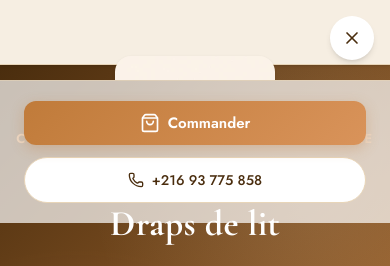
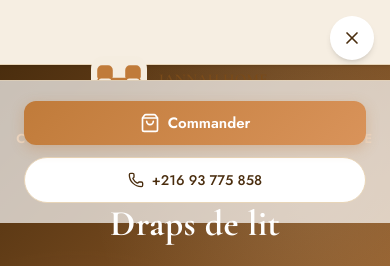
Before and after one commit to mathfadi4-source/jannah-home, a Next.js app: page /fr in a window 390 px wide. Both pictures are taken after a click on the button 358 px from the left and 32 px from the top of the page. Shown: the top 266 px of the page. Built offline with nearby package versions, Linux system fonts and the light colour scheme; no server answers; the database is empty.

Commit message:
Update MobileNav.tsx

```diff
--- a/src/components/MobileNav.tsx
+++ b/src/components/MobileNav.tsx
@@ -2,7 +2,7 @@
 
 import { useEffect, useState } from "react";
 import Link from "next/link";
-import Image from "next/image";
+import Logo from "@/components/Logo";
 import { usePathname } from "next/navigation";
 import { Menu, X, Home, Package, ShoppingBag, Phone, ChevronRight } from "lucide-react";
 import type { Locale } from "@/i18n/config";
@@ -76,20 +76,9 @@ export default function MobileNav({
           </button>
 
           <div className="flex-1 overflow-y-auto px-6 pt-14 pb-6 flex flex-col">
-            <Link
-              href={`/${locale}`}
-              className="mx-auto mb-8 block w-40 max-w-[45vw]"
-              aria-label={dict.siteName}
-            >
-              <Image
-                src="/images/logo.jpg"
-                alt="Jannah Home"
-                width={320}
-                height={320}
-                priority
-                className="h-auto w-full rounded-2xl shadow-sm"
-              />
-            </Link>
+            <div className="mx-auto mb-8 flex justify-center">
+              <Logo href={`/${locale}`} tagline={dict.siteTagline} markSize={56} />
+            </div>
 
             <nav className="flex flex-col gap-3">
               {links.map(({ href, label, Icon }) => {
```
